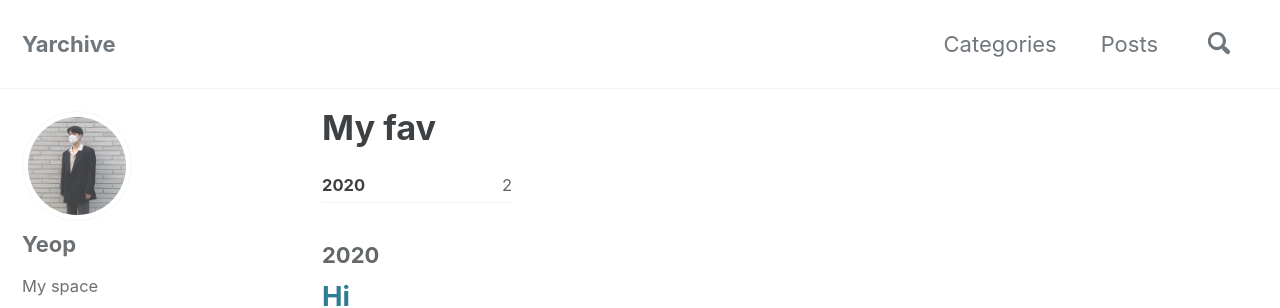
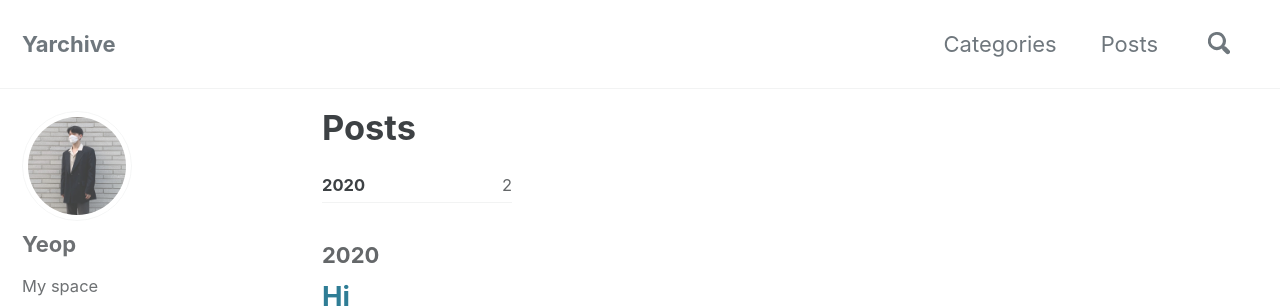
Before and after one commit to jonggleac/jonggleac.github.io, a Jekyll site: the page built from _pages/posts.md, in a window 1280 px wide. Shown: the top 308 px of the page. Built offline with Jekyll 4.4.1, drawn with Linux system fonts in a browser that asks for light colours; cached includes are drawn as plain includes; nearby versions of some CDN libraries.

Commit message:
Update and rename Myfav.md to posts.md

```diff
--- a/_pages/Myfav.md
+++ b/_pages/posts.md
@@ -1,6 +1,6 @@
 ---
-title: "My fav"
-permalink: /myfav/
+title: "Posts"
+permalink: /posts/
 layout: posts
 author_profile: true
 ---
```
